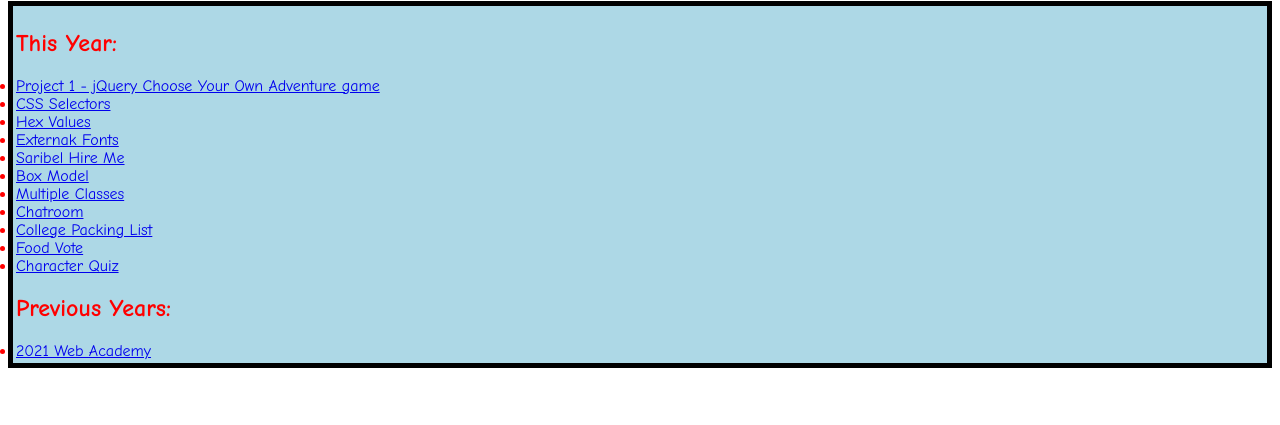
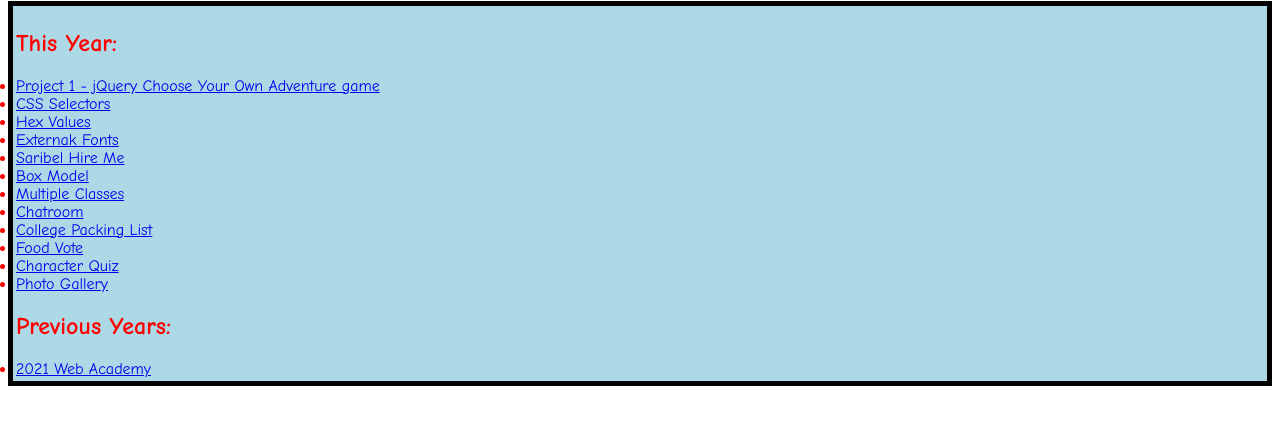
Before and after one commit to cris94ny/CristinoRivera.github.io, a plain HTML site: page index.html in a window 1280 px wide. Shown: the part 193-618 px from the top of the page. Drawn offline with Linux system fonts and the light colour scheme.

Commit message:
Update index.html

```diff
--- a/index.html
+++ b/index.html
@@ -26,6 +26,7 @@
       <li><a href="https://cris94ny.github.io/074-Independent-Practice-append-and-Concatenation/" target="_blank">College Packing List</a></li>
       <li><a href="https://cris94ny.github.io/073-Input-Independent-Practice/" target="_blank">Food Vote</a></li>
       <li><a href="https://50101779-6c60-4b77-93fc-626dde497970-00-1nly7ijk8kpu9.teams.replit.dev/" target="_blank">Character Quiz</a></li>
+      <li><a href="https://popcode.org/?snapshot=937ec66a-0a96-4d5d-b301-643eb6c80bf9">Photo Gallery</a></li>
 
       <h2>Previous Years:</h2>
       <li><a href="https://web-academy-2021.cristinorivera.repl.co/">2021 Web Academy</a></li>
```
